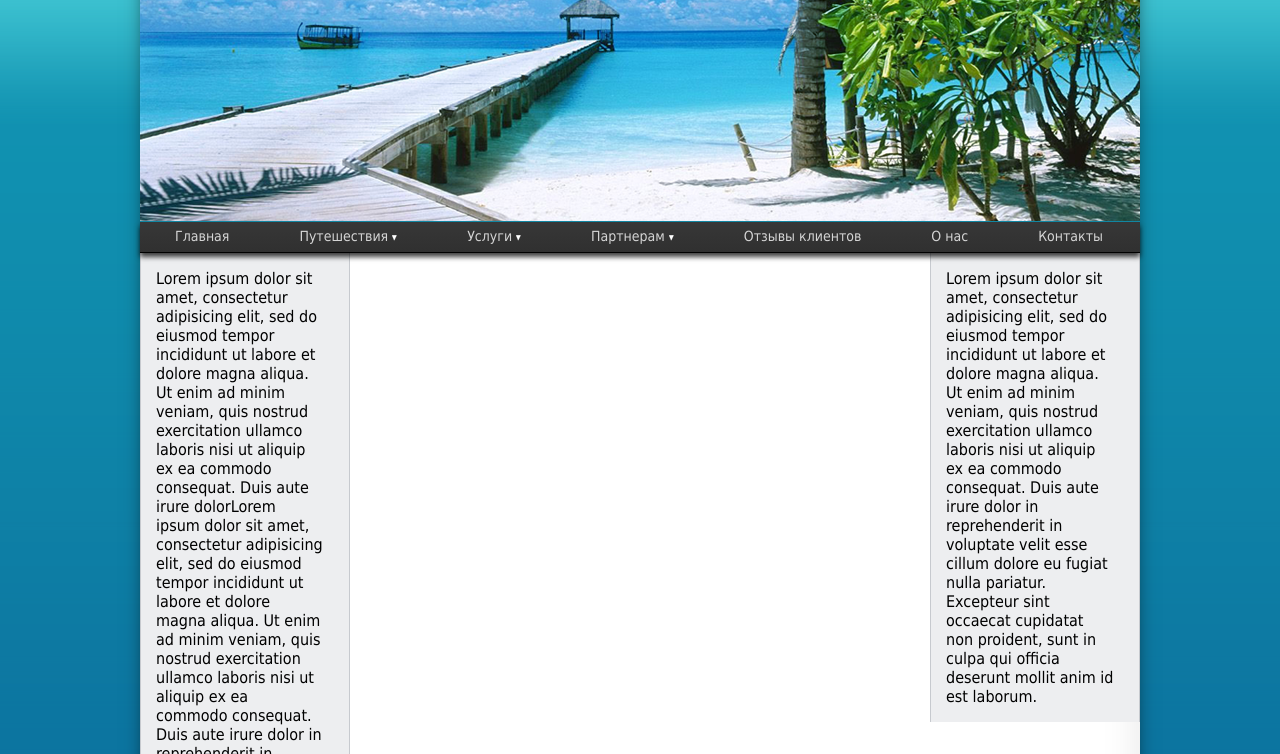
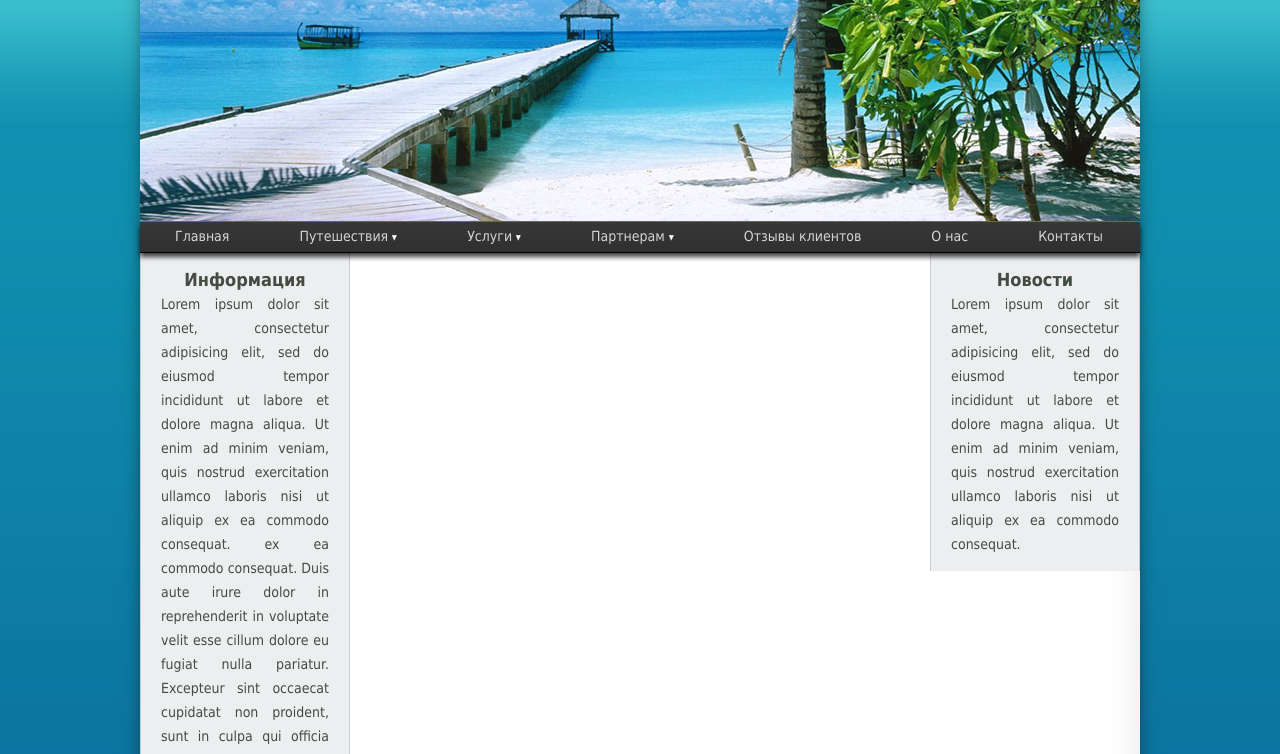
Before and after one commit to Barsxp3000/Goit_fe, a plain HTML site: page Html/Lesson4/index.html in a window 1280 px wide. Shown: the part 198-952 px from the top of the page. Drawn offline with Linux system fonts and the light colour scheme.

Commit message:
adjust fonts

```diff
--- a/Html/Lesson4/css/style.css
+++ b/Html/Lesson4/css/style.css
@@ -163,9 +163,18 @@ a {
 
 .news {
     width: auto;
+    color: #424c43;
+    line-height: 24px;
+    font-size: 14px;
+    text-align: justify;
 }
+.news h4{
+text-align: center;
+font-size: 18px;
+}
+
 .news div {
-    padding: 16px 25px 16px 15px;
+    padding: 15px 20px;
     border-right: 1px solid #c7cacf;
     border-left: 1px solid #c7cacf;
     width: 210px;
--- a/Html/Lesson4/index.html
+++ b/Html/Lesson4/index.html
@@ -18,9 +18,12 @@
                 </div>
                 <div class="contact">
                     <ul>
-                        <li><h4>Наши контакты:</h4></li>
+                        <li>
+                            <h4>Наши контакты:</h4></li>
                         <li><a href="tel:#">+38-050-54-777-04 </a></li>
-                        <li><a href="skype:#"><img src="img/skype.png">Asia-Holodays</a></li>
+                        <li>
+                            <a href="skype:#"><img src="img/skype.png">Asia-Holodays</a>
+                        </li>
                         <li><a href="mailto:#">info@asia-holidays.com</a></li>
                     </ul>
                 </div>
@@ -82,12 +85,14 @@
                 </ul>
                 <div class="news">
                     <div class="left">
-                        Lorem ipsum dolor sit amet, consectetur adipisicing elit, sed do eiusmod tempor incididunt ut labore et dolore magna aliqua. Ut enim ad minim veniam, quis nostrud exercitation ullamco laboris nisi ut aliquip ex ea commodo consequat. Duis aute irure dolorLorem ipsum dolor sit amet, consectetur adipisicing elit, sed do eiusmod tempor incididunt ut labore et dolore magna aliqua. Ut enim ad minim veniam, quis nostrud exercitation ullamco laboris nisi ut aliquip ex ea commodo consequat. Duis aute irure dolor
-                        in reprehenderit in voluptate velit esse cillum dolore eu fugiat nulla pariatur. Excepteur sint occaecat cupidatat non proident, sunt in culpa qui officia deserunt mollit anim id est laborum.
+                        <h4>Информация</h4>
+                        <Span>Lorem ipsum dolor sit amet, consectetur adipisicing elit, sed do eiusmod tempor incididunt ut labore et dolore magna aliqua. Ut enim ad minim veniam, quis nostrud exercitation ullamco laboris nisi ut aliquip ex ea commodo consequat.
+                        ex ea commodo consequat. Duis aute irure dolor in reprehenderit in voluptate velit esse cillum dolore eu fugiat nulla pariatur. Excepteur sint occaecat cupidatat non proident, sunt in culpa qui officia deserunt mollit anim id est
+                        laborum.</Span>
                     </div>
                     <div class="right">
-                        Lorem ipsum dolor sit amet, consectetur adipisicing elit, sed do eiusmod tempor incididunt ut labore et dolore magna aliqua. Ut enim ad minim veniam, quis nostrud exercitation ullamco laboris nisi ut aliquip ex ea commodo consequat. Duis aute irure dolor
-                        in reprehenderit in voluptate velit esse cillum dolore eu fugiat nulla pariatur. Excepteur sint occaecat cupidatat non proident, sunt in culpa qui officia deserunt mollit anim id est laborum.
+                        <h4>Новости</h4>
+                        <Span>Lorem ipsum dolor sit amet, consectetur adipisicing elit, sed do eiusmod tempor incididunt ut labore et dolore magna aliqua. Ut enim ad minim veniam, quis nostrud exercitation ullamco laboris nisi ut aliquip ex ea commodo consequat.</Span>
                     </div>
                 </div>
             </div>
```
